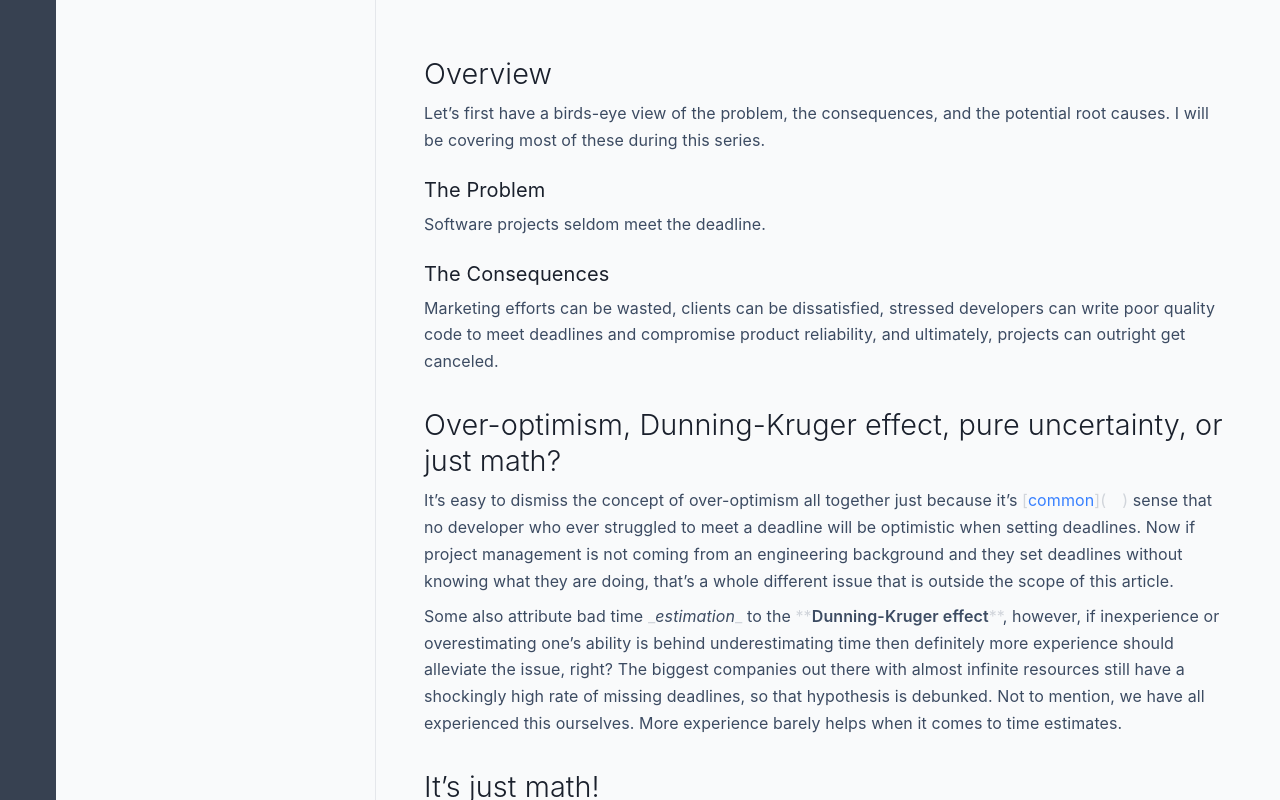
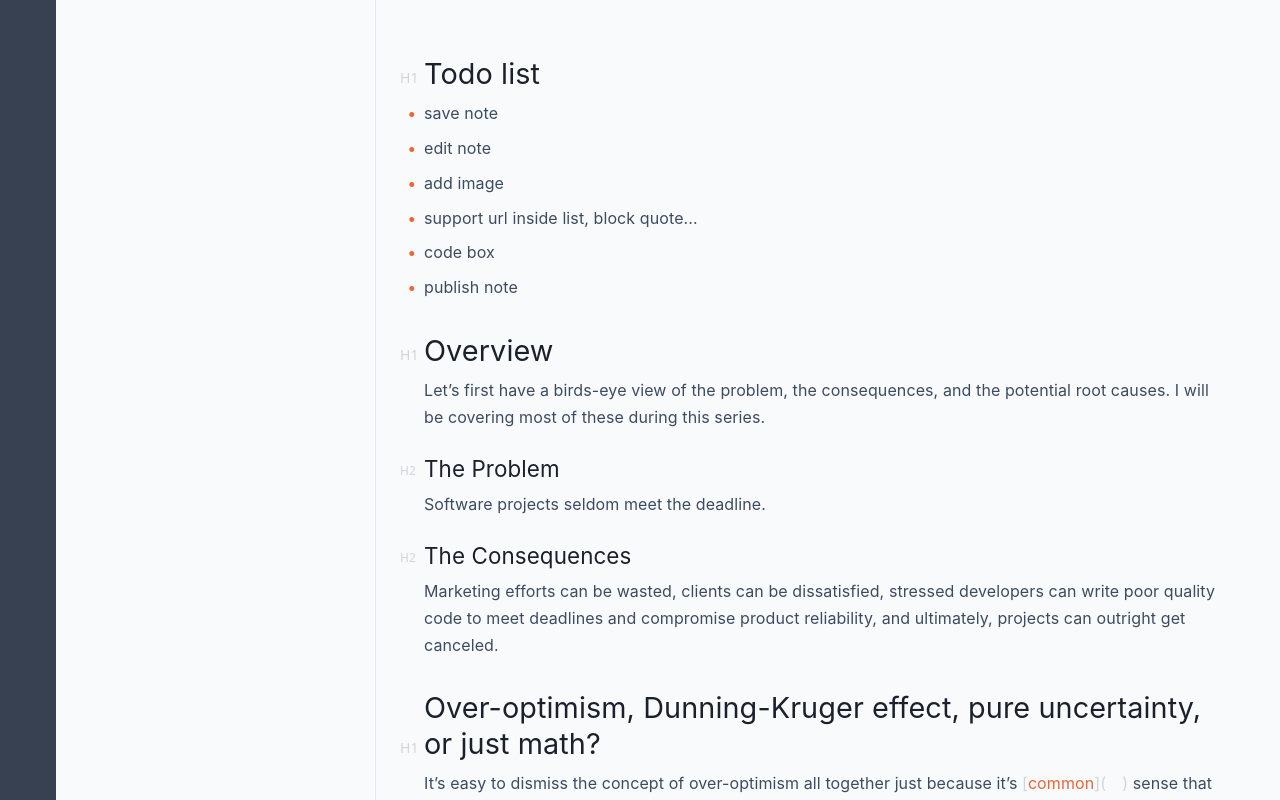
Before and after one commit to reallongnguyen/note, a Next.js app: page / in a window 1280 px wide. Built offline with nearby package versions, Linux system fonts and the light colour scheme; some icons are missing.

Commit message:
add: switch heading style, change url

```diff
--- a/components/Editor/MarkdownPreview.tsx
+++ b/components/Editor/MarkdownPreview.tsx
@@ -3,7 +3,7 @@
 import Prism, { Token, TokenObject } from 'prismjs'
 import React, { useState, useCallback, useMemo, FC } from 'react'
 import { Slate, Editable, withReact, RenderElementProps } from 'slate-react'
-import { Text, createEditor, Element, Descendant } from 'slate'
+import { Text, createEditor, Element, Descendant, Transforms } from 'slate'
 import { withHistory } from 'slate-history'
 import { LinkOutline } from 'react-ionicons'
 
@@ -11,12 +11,9 @@ import { LinkOutline } from 'react-ionicons'
 Prism.languages.markdown = Prism.languages.extend('markup', {})
 Prism.languages.insertBefore('markdown', 'prolog', {
   blockquote: {
-    pattern: /^>(?:[\t ]*>)*\s[^\n\r]*/m,
+    pattern: /^>(?:[\t ]*>)*\s[^\s][^\n\r]*/m,
     inside: {
-      punctuation: /^>(?:[\t ]*>)*/,
-      string: {
-        pattern: /[^\n\r]+/,
-      },
+      punctuation: /^>(?:[\t ]*>)*\s/,
     },
   },
   code: [
@@ -62,9 +59,11 @@ Prism.languages.insertBefore('markdown', 'prolog', {
     alias: 'punctuation',
   },
   list: {
-    pattern: /(^\s*)(?:[*+-]|\d+\.)(?=[\t ].)/m,
+    pattern: /(^\s*)(?:[*+-])\s[^\s][^\r\n]*/m,
     lookbehind: !0,
-    alias: 'punctuation',
+    inside: {
+      punctuation: /(^\s*)(?:[*+-])+\s/m,
+    },
   },
   'url-reference': {
     pattern: /!?\[[^\]]+\]:[\t ]+(?:\S+|<(?:\\.|[^>\\])+>)(?:[\t ]+(?:"(?:\\.|[^"\\])*"|'(?:\\.|[^'\\])*'|\((?:\\.|[^)\\])*\)))?/,
@@ -123,10 +122,22 @@ Prism.languages.insertBefore('markdown', 'prolog', {
   .italic as TokenObject).inside.bold = Prism.util.clone(
   Prism.languages.markdown.bold
 )
+// ;(Prism.languages.markdown.list as TokenObject).inside.url = Prism.util.clone(
+//   Prism.languages.markdown.url
+// )
+// ;(Prism.languages.markdown
+//   .blockquote as TokenObject).inside.url = Prism.util.clone(
+//   Prism.languages.markdown.url
+// )
 
 const MarkdownPreview: FC = () => {
   const [value, setValue] = useState<Descendant[]>(initialValue)
-  const renderLeaf = useCallback((props) => <Leaf {...props} />, [])
+  const renderLeaf = useCallback(
+    (props) => (
+      <Leaf {...props} changeURL={changeURL} changeHeading={changeHeading} />
+    ),
+    []
+  )
   const renderElement = useCallback((props) => <RenderElement {...props} />, [])
   const editor = useMemo(() => withHistory(withReact(createEditor())), [])
   const decorate = useCallback(([node, path]) => {
@@ -160,24 +171,40 @@ const MarkdownPreview: FC = () => {
         console.log('link token', linkToken)
       }
 
+      const broRanges = {}
+
       for (const t of tokens) {
         const len = getLength(t)
         const e = s + len
 
         if (typeof t !== 'string') {
-          ranges.push({
-            [t.type]: true,
-            href: linkToken instanceof Token ? linkToken.content : undefined,
+          broRanges[t.type] = {
             anchor: { path, offset: s },
             focus: { path, offset: e },
-          })
+          }
+          const range: Record<string, any> = {
+            [t.type]: true,
+            anchor: { path, offset: s },
+            focus: { path, offset: e },
+          }
+
+          if (linkToken instanceof Token) {
+            range.href = linkToken.content
+          }
 
           if (Array.isArray(t.content)) {
-            decor(s, t.content)
+            const { broRanges: insideRanges } = decor(s, t.content)
+            range.insideRanges = insideRanges
           }
+
+          ranges.push(range)
         }
 
         s = e
+      }
+
+      return {
+        broRanges,
       }
     }
 
@@ -185,6 +212,21 @@ const MarkdownPreview: FC = () => {
 
     return ranges
   }, [])
+
+  const changeURL = (leaf: any) => () => {
+    Transforms.insertText(editor, 'long.me', { at: leaf.insideRanges.link })
+    Transforms.insertText(editor, 'long', { at: leaf.insideRanges.name })
+  }
+
+  const changeHeading = (leaf: any) => () => {
+    const range = leaf.insideRanges.punctuation
+    const length = range.focus.offset - range.anchor.offset - 1
+    const heading = '#'.repeat(length < 3 ? length + 1 : 1)
+
+    Transforms.insertText(editor, `${heading} `, {
+      at: leaf.insideRanges.punctuation,
+    })
+  }
 
   return (
     <Slate editor={editor} value={value} onChange={(value) => setValue(value)}>
@@ -211,7 +253,7 @@ const RenderElement = ({
   }
 }
 
-const Leaf = ({ attributes, children, leaf }) => {
+const Leaf = ({ attributes, children, leaf, changeURL, changeHeading }) => {
   console.log('leaf', leaf)
 
   if (leaf.code) {
@@ -235,11 +277,7 @@ const Leaf = ({ attributes, children, leaf }) => {
   }
 
   if (leaf.italic) {
-    return (
-      <span className="italic" {...attributes}>
-        {children}
-      </span>
-    )
+    return <em {...attributes}>{children}</em>
   }
 
   if (leaf.punctuation && (leaf.h1 || leaf.h2 || leaf.h3)) {
@@ -251,15 +289,45 @@ const Leaf = ({ attributes, children, leaf }) => {
   }
 
   if (leaf.h1) {
-    return <h1 {...attributes}>{children}</h1>
+    return (
+      <h1 className="relative" {...attributes}>
+        {children}
+        <span
+          className="absolute -left-6 text-sm font-sans text-gray-300 bottom-1 select-none cursor-default"
+          onClick={changeHeading(leaf)}
+        >
+          H1
+        </span>
+      </h1>
+    )
   }
 
   if (leaf.h2) {
-    return <h2 {...attributes}>{children}</h2>
+    return (
+      <h2 className="relative" {...attributes}>
+        {children}
+        <span
+          className="absolute -left-6 text-xs font-sans text-gray-300 bottom-1 select-none cursor-default"
+          onClick={changeHeading(leaf)}
+        >
+          H2
+        </span>
+      </h2>
+    )
   }
 
   if (leaf.h3) {
-    return <h3 {...attributes}>{children}</h3>
+    return (
+      <h3 className="relative" {...attributes}>
+        {children}{' '}
+        <span
+          className="absolute -left-6 text-xs font-sans text-gray-300 bottom-0 select-none cursor-default"
+          onClick={changeHeading(leaf)}
+        >
+          H3
+        </span>
+      </h3>
+    )
   }
 
   if (leaf.blockquote && leaf.punctuation) {
@@ -286,8 +354,11 @@ const Leaf = ({ attributes, children, leaf }) => {
   if (leaf.url && leaf.link) {
     return (
       <span {...attributes}>
-        <LinkOutline cssClasses="inline cursor-pointer" />
         <span className="hidden">{children}</span>
+        <LinkOutline
+          cssClasses="inline cursor-default"
+          onClick={changeURL(leaf)}
+        />
       </span>
     )
   }
@@ -296,6 +367,7 @@ const Leaf = ({ attributes, children, leaf }) => {
     return (
       <span {...attributes}>
         <a
+          className="text-red-450"
           href={leaf.href}
           target="_blank"
           rel="noreferrer"
@@ -310,10 +382,83 @@ const Leaf = ({ attributes, children, leaf }) => {
     )
   }
 
+  if (leaf.list && leaf.punctuation) {
+    return (
+      <span className="hidden" {...attributes}>
+        {children}
+      </span>
+    )
+  }
+
+  if (leaf.list) {
+    return (
+      <span className="relative" {...attributes}>
+        {children}
+        <span className="absolute -left-4 text-red-450 font-bold">•</span>
+      </span>
+    )
+  }
+
   return <span {...attributes}>{children}</span>
 }
 
 const initialValue: Element[] = [
+  {
+    type: 'paragraph',
+    children: [
+      {
+        text: '# Todo list',
+      },
+    ],
+  },
+  {
+    type: 'paragraph',
+    children: [
+      {
+        text: '- save note',
+      },
+    ],
+  },
+  {
+    type: 'paragraph',
+    children: [
+      {
+        text: '- edit note',
+      },
+    ],
+  },
+  {
+    type: 'paragraph',
+    children: [
+      {
+        text: '- add image',
+      },
+    ],
+  },
+  {
+    type: 'paragraph',
+    children: [
+      {
+        text: '- support url inside list, block quote...',
+      },
+    ],
+  },
+  {
+    type: 'paragraph',
+    children: [
+      {
+        text: '- code box',
+      },
+    ],
+  },
+  {
+    type: 'paragraph',
+    children: [
+      {
+        text: '- publish note',
+      },
+    ],
+  },
   {
     type: 'paragraph',
     children: [{ text: '# Overview' }],
--- a/styles/globals.css
+++ b/styles/globals.css
@@ -1,6 +1,10 @@
 @tailwind base;
 @tailwind components;
 @tailwind utilities;
+
+.text-red-450 {
+  color: #f06332;
+}
 
 .markdown {
   line-height: 1.68;
@@ -19,7 +23,7 @@
 .markdown h1 {
   line-height: 1.25;
   color: #1a202c;
-  font-weight: 300;
+  font-weight: 400;
   font-size: 1.8rem;
 }
 
@@ -27,14 +31,14 @@
   color: #1a202c;
   line-height: 1.25;
   font-weight: 400;
-  font-size: 1.25rem;
+  font-size: 1.4rem;
 }
 
 .markdown h3 {
   color: #1a202c;
   line-height: 1.25;
-  font-weight: 500;
-  font-size: 1rem;
+  font-weight: 400;
+  font-size: 1.2rem;
 }
 
 .markdown ul:not(.medium-insert-buttons-addons) {
```
